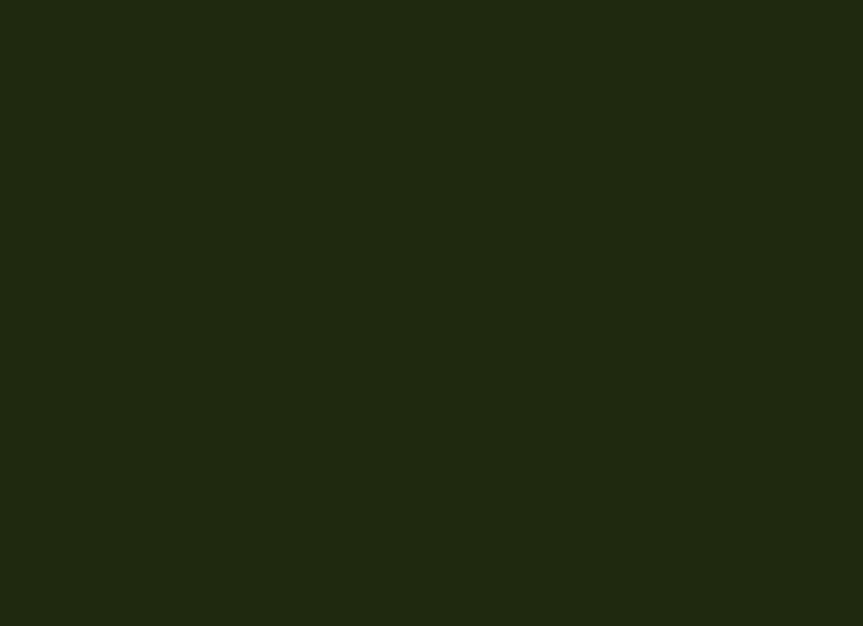
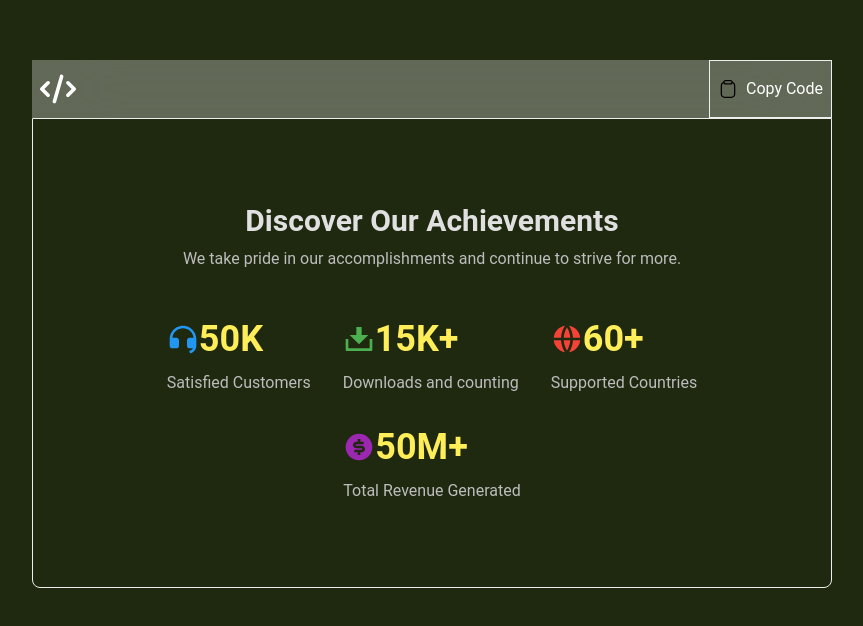
Before and after one commit to akash-khan-311/softui, a React (Vite) app: page /components/stats in a window 1280 px wide. Shown: the part 2700-3326 px from the top of the page, without its empty margins (336-1199 px from the left). Before the commit the page ends 2748 px from the top, so only its background shows below. Built offline with nearby package versions, Linux system fonts and the light colour scheme.

Commit message:
create statistics-4

```diff
--- a/src/UIcomponents/Stats/Stats.jsx
+++ b/src/UIcomponents/Stats/Stats.jsx
@@ -1,6 +1,7 @@
 import Stats1 from "../../components/App/Stats/Stats1";
 import Stats2 from "../../components/App/Stats/Stats2";
 import Stats3 from "../../components/App/Stats/Stats3";
+import Stats4 from "../../components/App/Stats/Stats4";
 
 const Stats = () => {
     return(
@@ -8,6 +9,7 @@ const Stats = () => {
              <Stats1/>
              <Stats2/>
              <Stats3/>
+             <Stats4/>
         </div>
     )
 }
--- /dev/null
+++ b/src/components/App/Stats/Stats4.jsx
@@ -0,0 +1,126 @@
+import {
+  RiCustomerServiceFill,
+  RiDownload2Fill,
+  RiGlobalFill,
+  RiMoneyDollarCircleFill,
+} from "react-icons/ri";
+import CodeBox from "../../../Shared/CodeBox/CodeBox";
+
+const Stats4 = () => {
+  const stats = [
+    {
+      data: "50K",
+      desc: "Satisfied Customers",
+      icon: <RiCustomerServiceFill size={32} className="text-blue-500" />,
+    },
+    {
+      data: "15K+",
+      desc: "Downloads and counting",
+      icon: <RiDownload2Fill size={32} className="text-green-500" />,
+    },
+    {
+      data: "60+",
+      desc: "Supported Countries",
+      icon: <RiGlobalFill size={32} className="text-red-500" />,
+    },
+    {
+      data: "50M+",
+      desc: "Total Revenue Generated",
+      icon: <RiMoneyDollarCircleFill size={32} className="text-purple-500" />,
+    },
+  ];
+
+  return (
+    <div>
+      <CodeBox
+        stringCode={`
+    import { RiCustomerServiceFill, RiDownload2Fill, RiGlobalFill, RiMoneyDollarCircleFill } from 'react-icons/ri';
+
+    export default () => {
+    const stats = [
+    {
+      data: "50K",
+      desc: "Satisfied Customers",
+      icon: <RiCustomerServiceFill size={32} className="text-blue-500" />,
+    },
+    {
+      data: "15K+",
+      desc: "Downloads and counting",
+      icon: <RiDownload2Fill size={32} className="text-green-500" />,
+    },
+    {
+      data: "60+",
+      desc: "Supported Countries",
+      icon: <RiGlobalFill size={32} className="text-red-500" />,
+    },
+    {
+      data: "50M+",
+      desc: "Total Revenue Generated",
+      icon: <RiMoneyDollarCircleFill size={32} className="text-purple-500" />,
+    },
+  ];
+
+return (
+    <section className="py-16 ">
+        <div className="container mx-auto px-4">
+          <div className="text-center">
+            <h3 className="text-3xl font-semibold text-gray-300">
+              Discover Our Achievements
+            </h3>
+            <p className="mt-2 text-gray-400">
+              We take pride in our accomplishments and continue to strive for
+              more.
+            </p>
+          </div>
+
+          <div className="mt-12 flex items-center flex-wrap justify-center gap-8">
+            {stats.map((item, idx) => (
+              <div key={idx} className="text-center  max-w-[16rem]">
+                <div className='flex items-center'>
+                <p>{item.icon}</p>
+                <h4 className="text-4xl text-yellow-400 font-semibold">
+                  {item.data}
+                </h4>
+                </div>
+                <p className="mt-3 text-gray-400">{item.desc}</p>
+              </div>
+            ))}
+          </div>
+        </div>
+      </section>
+)
+}`}
+      >
+        <section className="py-16 ">
+          <div className="container mx-auto px-4">
+            <div className="text-center">
+              <h3 className="text-3xl font-semibold text-gray-300">
+                Discover Our Achievements
+              </h3>
+              <p className="mt-2 text-gray-400">
+                We take pride in our accomplishments and continue to strive for
+                more.
+              </p>
+            </div>
+
+            <div className="mt-12 flex items-center flex-wrap justify-center gap-8">
+              {stats.map((item, idx) => (
+                <div key={idx} className="text-center  max-w-[16rem]">
+                  <div className="flex items-center">
+                    <p>{item.icon}</p>
+                    <h4 className="text-4xl text-yellow-400 font-semibold">
+                      {item.data}
+                    </h4>
+                  </div>
+                  <p className="mt-3 text-gray-400">{item.desc}</p>
+                </div>
+              ))}
+            </div>
+          </div>
+        </section>
+      </CodeBox>
+    </div>
+  );
+};
+
+export default Stats4;
```
